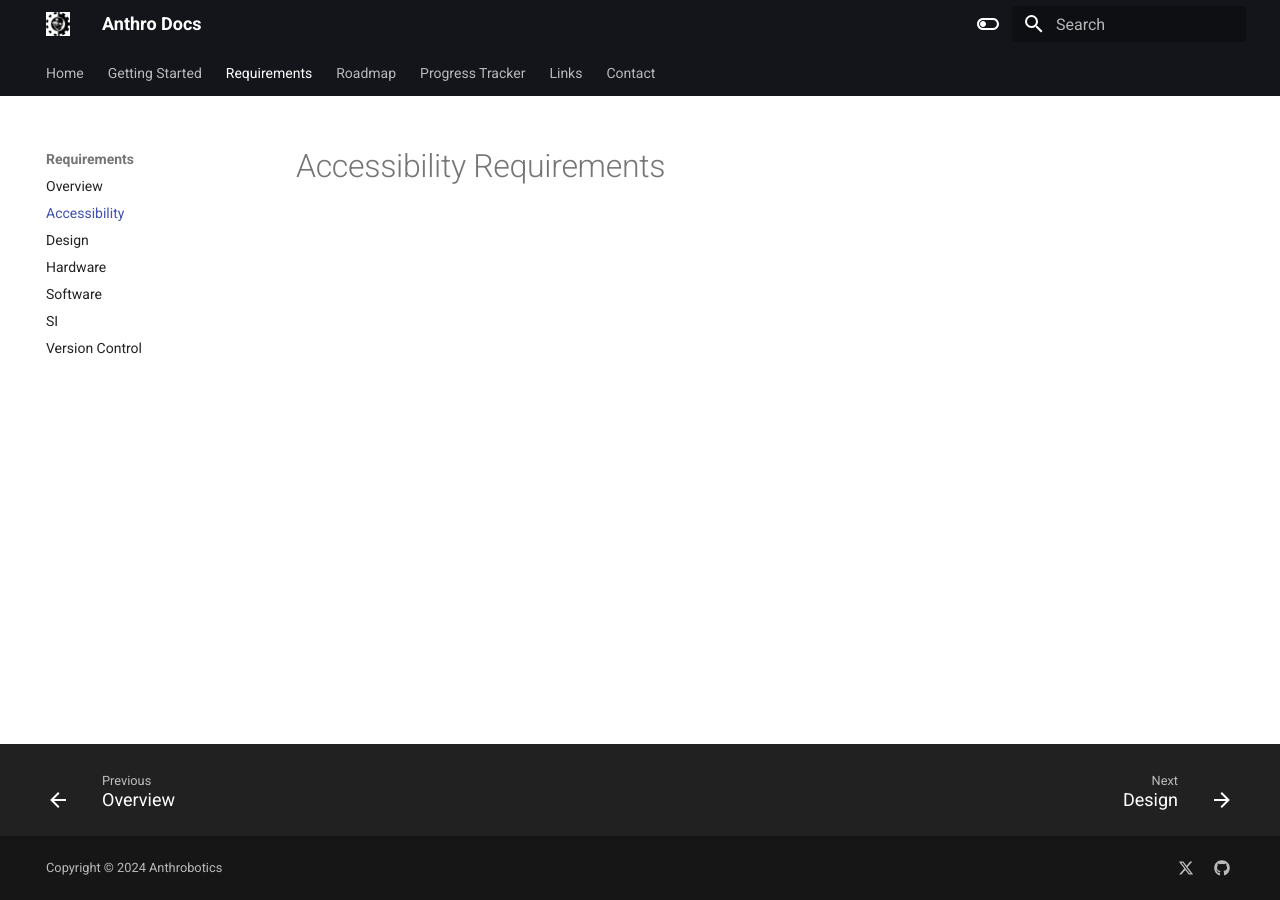
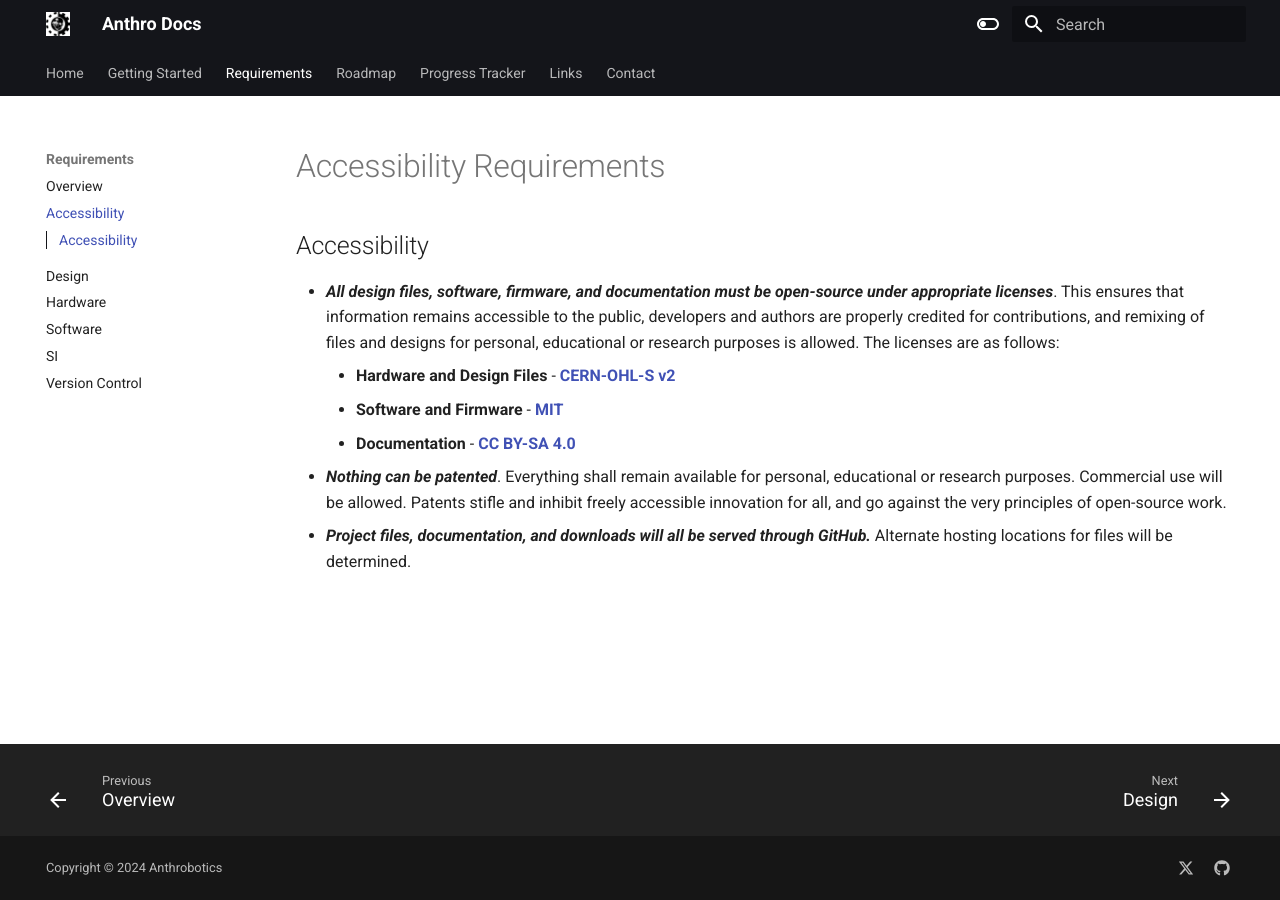
Before and after one commit to Anthrobotics/anthro-docs, an MkDocs documentation site: the page built from docs/requirements/accessibility requirements.md, in a window 1280 px wide. Built offline with MkDocs 1.6.1 and Material for MkDocs 9.7.7, drawn with Linux system fonts in a browser that asks for light colours.

Commit message:
Update accessibility requirements.md

```diff
--- a/docs/requirements/accessibility requirements.md
+++ b/docs/requirements/accessibility requirements.md
@@ -1 +1,10 @@
 # Accessibility Requirements
+
+## Accessibility
+
+- ***All design files, software, firmware, and documentation must be open-source under appropriate licenses***. This ensures that information remains accessible to the public, developers and authors are properly credited for contributions, and remixing of files and designs for personal, educational or research purposes is allowed. The licenses are as follows:
+    - **Hardware and Design Files** - **[CERN-OHL-S v2](https://ohwr.org/cern_ohl_s_v2.pdf)**
+    - **Software and Firmware** - **[MIT](https://opensource.org/license/mit)**
+    - **Documentation** - **[CC BY-SA 4.0](https://creativecommons.org/licenses/by-sa/4.0/)**
+- ***Nothing can be patented***. Everything shall remain available for personal, educational or research purposes. Commercial use will be allowed. Patents stifle and inhibit freely accessible innovation for all, and go against the very principles of open-source work.
+- ***Project files, documentation, and downloads will all be served through GitHub.*** Alternate hosting locations for files will be determined.
```
